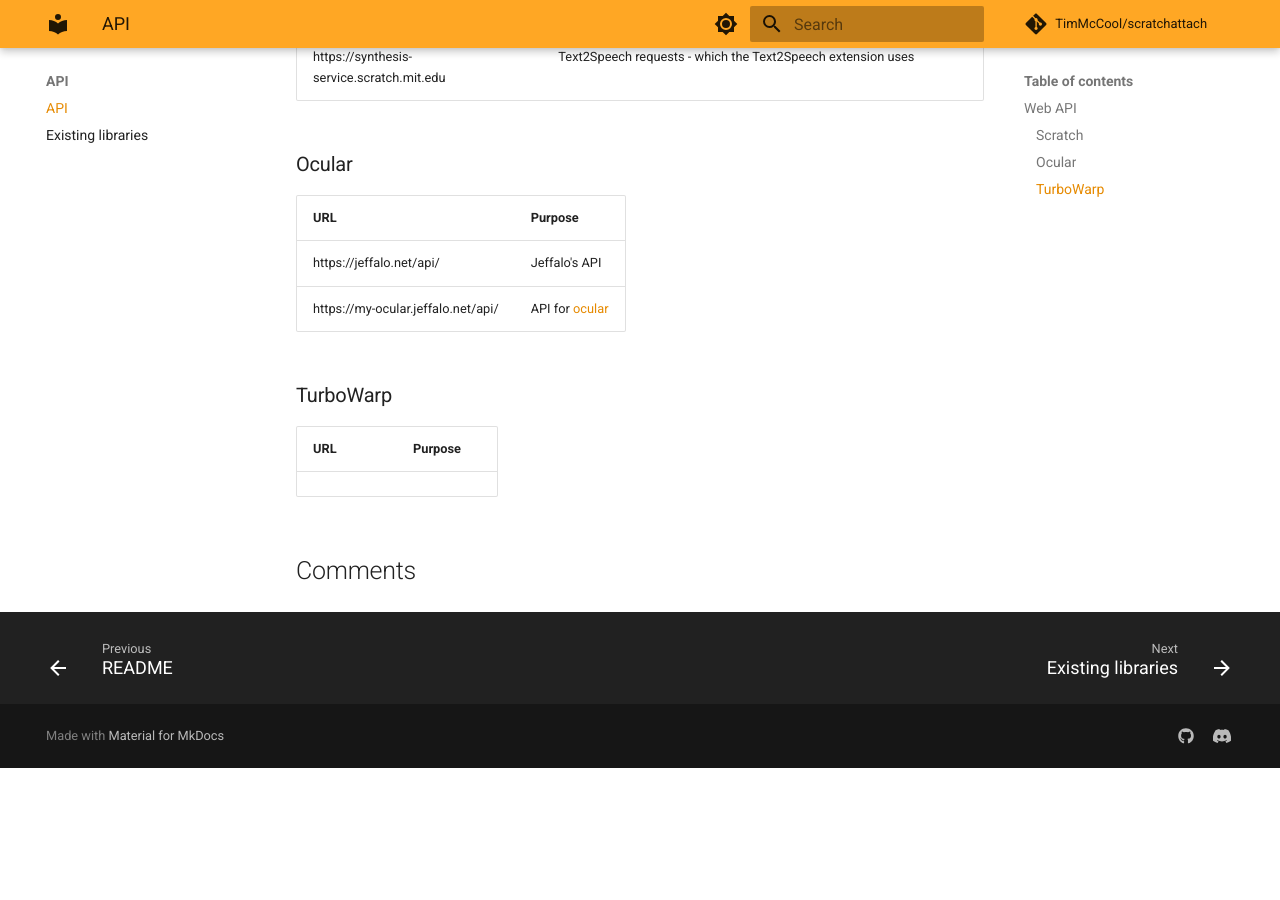
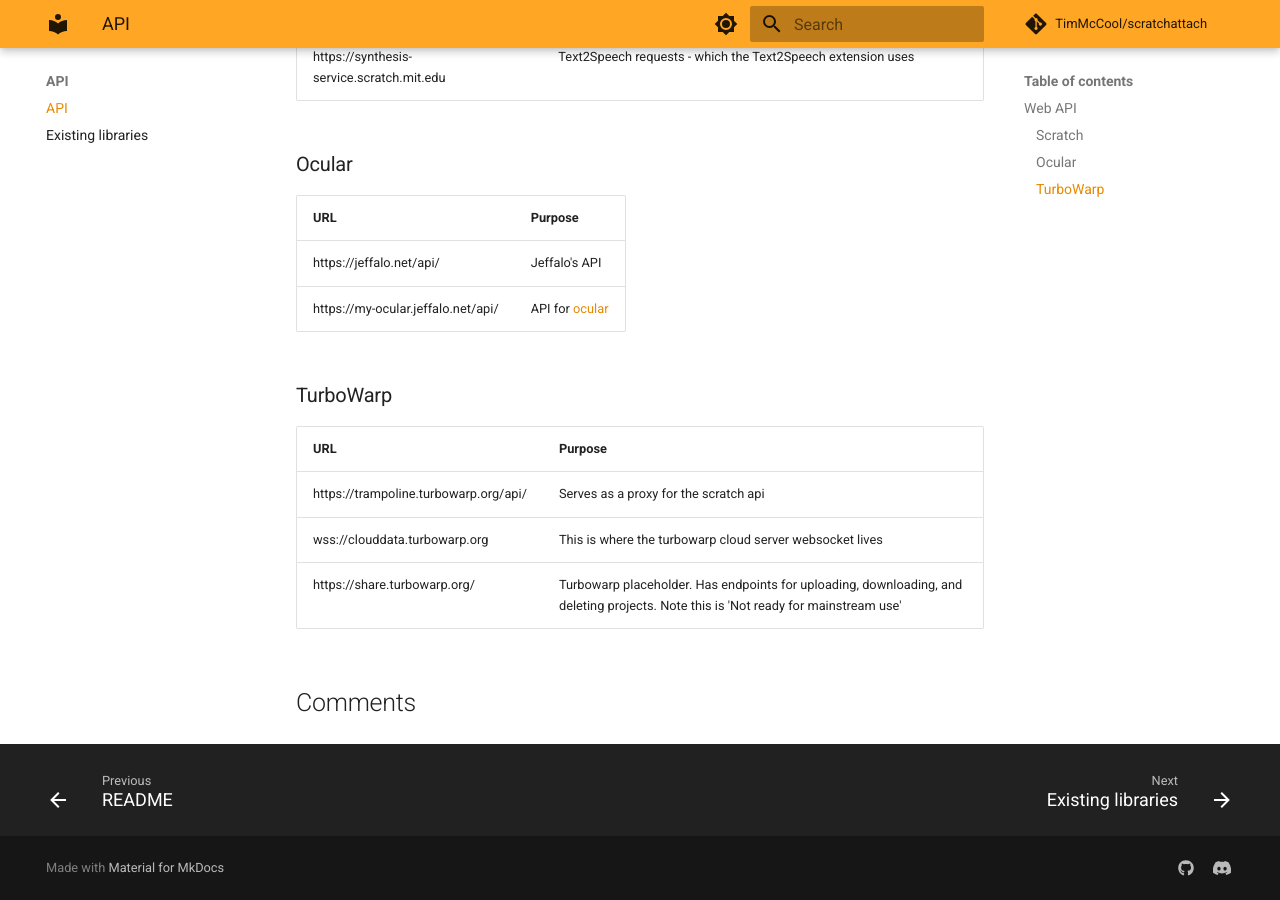
Before and after one commit to scratch-api/scratch-api.github.io, an MkDocs documentation site: the page built from docs/API/index.md, in a window 1280 px wide and 900 px high, scrolled down 1322 px. Built offline with MkDocs 1.6.1 and Material for MkDocs 9.7.7, drawn with Linux system fonts in a browser that asks for light colours; comment, search, counter and statistics services are not loaded; before the commit the page ends 2090 px from its top, so only the background shows below that.

Commit message:
feat: some tw urls

```diff
--- a/docs/API/index.md
+++ b/docs/API/index.md
@@ -45,6 +45,8 @@
 
 ### TurboWarp
 
-| URL | Purpose |
-|-----|---------|
-|     |         |
+| URL                                   | Purpose                                                                                                                             |
+|---------------------------------------|-------------------------------------------------------------------------------------------------------------------------------------|
+| https://trampoline.turbowarp.org/api/ | Serves as a proxy for the scratch api                                                                                               |
+| wss://clouddata.turbowarp.org         | This is where the turbowarp cloud server websocket lives                                                                            |
+| https://share.turbowarp.org/          | Turbowarp placeholder. Has endpoints for uploading, downloading, and deleting projects. Note this is 'Not ready for mainstream use' |
```
